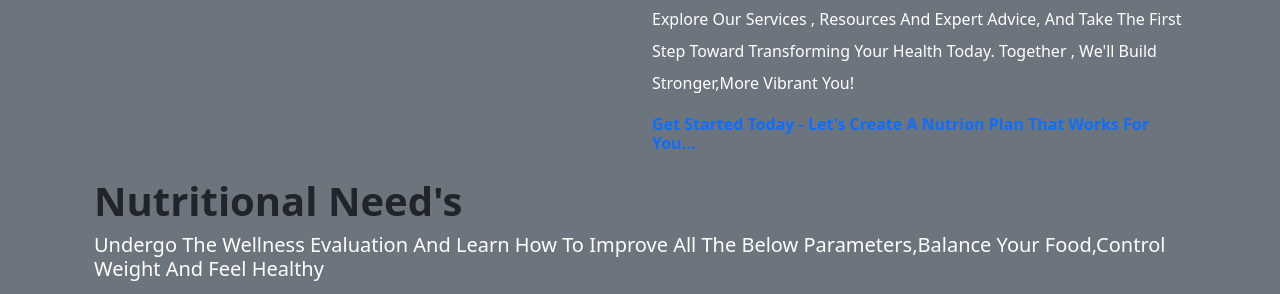
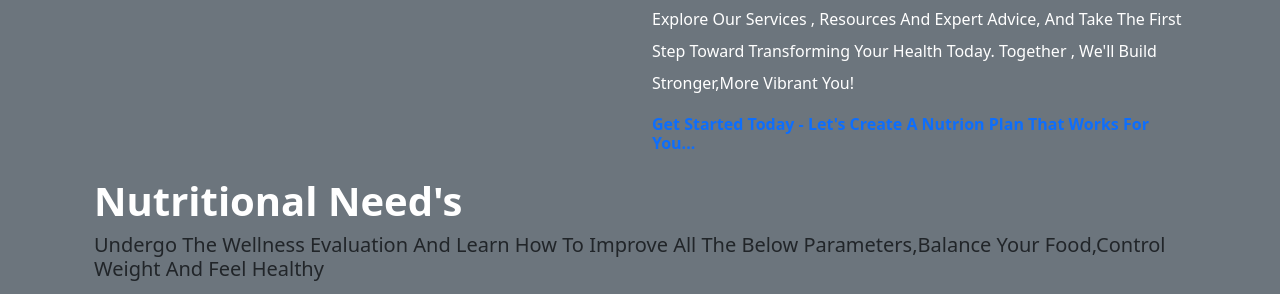
Before and after one commit to umasomu15/center, a plain HTML site: page index.html in a window 1280 px wide. Shown: the part 1487-1781 px from the top of the page. Drawn offline with nearby package versions, Linux system fonts and the light colour scheme.

Commit message:
Update index.html

```diff
--- a/index.html
+++ b/index.html
@@ -191,9 +191,9 @@
             </div>
     </div>
         <div class="container" id="servicea">
-            <h1 class="fw-bold text-dark">Nutritional Need's</h1>
+            <h1 class="fw-bold text-white">Nutritional Need's</h1>
             <div class="row g-3">
-                <h5 class="text-capitalize text-white">Undergo The wellness evaluation and learn how to improve all the below parameters,balance your food,control weight and feel healthy</h5>
+                <h5 class="text-capitalize text-dark">Undergo The wellness evaluation and learn how to improve all the below parameters,balance your food,control weight and feel healthy</h5>
                 <div class="col-12 col-sm-6 col-md-4 col-lg-3 mt-2">
                     <div class="card">
                         <div class="row">
```
